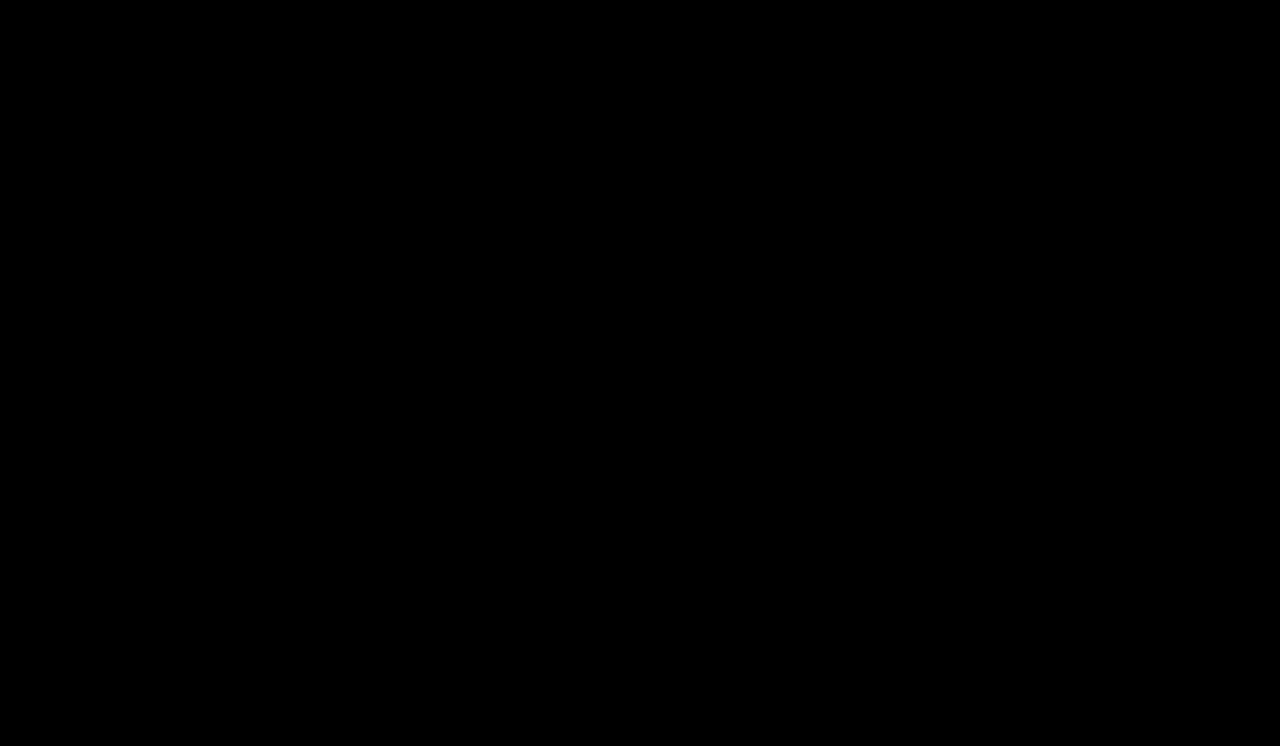
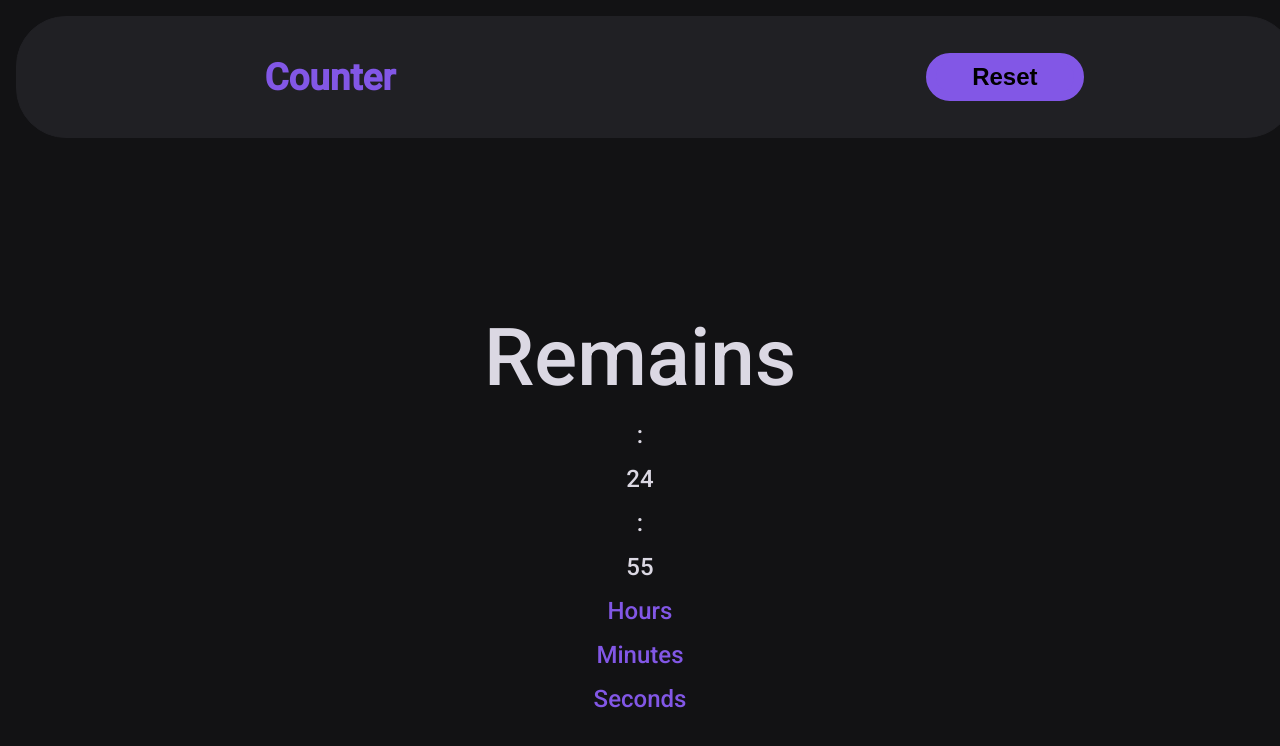
Before and after one commit to Sn0wye/counter-v2, a React (Vite) app: page /counter in a window 1280 px wide. Shown: the top 746 px of the page. Built offline with nearby package versions, Linux system fonts and the light colour scheme.

Commit message:
create navbar component

```diff
--- a/src/App.tsx
+++ b/src/App.tsx
@@ -1,5 +1,5 @@
-import Counter from "./pages/Counter"
-import Home from "./pages/Home"
+import Counter from "./components/Counter"
+import Home from "./components/Home"
 import { BrowserRouter as Router, Route, Switch } from 'react-router-dom';
 
 function App() {
@@ -12,7 +12,7 @@ function App() {
             <Route exact path="/" >
               <Home />
             </Route>
-            <Route path="/counter/:time">
+            <Route path="/counter">
               <Counter />
             </Route>
           </Switch>
--- /dev/null
+++ b/src/components/Counter.tsx
@@ -0,0 +1,46 @@
+import { useEffect, useState } from "react";
+import Navbar from "./Navbar";
+import '../styles/counter.css'
+
+
+function Counter() {
+
+  const INITIAL_TIME_IN_SECONDS = 25 * 60; //25 minutes need to change for the input value
+  const [secondsAmount, setSecondsAmount] = useState(INITIAL_TIME_IN_SECONDS);
+
+  const minutes = Math.floor(secondsAmount / 60);
+  const seconds = secondsAmount % 60;
+
+  useEffect(() => {
+    // console.log(time)
+  }, [])
+
+  useEffect(() => {
+    if (secondsAmount === 0) {
+      alert("Finished")
+      return;
+    }
+    setTimeout(() => {
+      setSecondsAmount(state => state - 1)
+    }, 1000)
+  }, [secondsAmount])
+
+  return (
+    <div className="Counter">
+      <Navbar />
+      <div className="container">
+        <label htmlFor="Remains" className="remains">Remains</label>
+        {/* <span className="digit">{String(hours).padStart(2, '0')}</span> */}
+        <span className="digit">:</span>
+        <span className="digit">{String(minutes).padStart(2, '0')}</span>
+        <span className="digit">:</span>
+        <span className="digit">{String(seconds).padStart(2, '0')}</span>
+        <span id="hour" className="text">Hours</span>
+        <span id="min" className="text">Minutes</span>
+        <span id="sec" className="text">Seconds</span>
+      </div>
+    </div>
+  )
+}
+
+export default Counter;
--- a/src/pages/Home.tsx
+++ b/src/components/Home.tsx
@@ -1,14 +1,16 @@
 import '../styles/base.css';
 import '../styles/home.css';
 import { Link } from 'react-router-dom'
-import { useEffect, useState } from 'react';
+import { useState } from 'react';
 
 const Home = () => {
 
   const [inputValue, setInputValue] = useState(false);
 
   const handleInput = ({ target }: any) => {
-    setInputValue(target.value);
+    if (target.value !== "00:00") {
+      setInputValue(target.value);
+    }
   }
 
   return (
@@ -22,7 +24,7 @@ const Home = () => {
           type="time"
           placeholder="00:00"
           className="timeInput" />
-        <Link to={`/counter/${inputValue}`}>
+        <Link to="/counter">
           <button
             disabled={!inputValue}
             className="startButton"
--- /dev/null
+++ b/src/components/Navbar.tsx
@@ -0,0 +1,15 @@
+import '../styles/base.css'
+import '../styles/navbar.css'
+
+function Navbar() {
+  return (
+    <div className="navbar">
+      <ul>
+        <li id="logo"><a href="/">Counter</a></li>
+        <li><button id="resetBtn">Reset</button></li>
+      </ul>
+    </div>
+  );
+}
+
+export default Navbar;
--- a/src/main.tsx
+++ b/src/main.tsx
@@ -1,7 +1,6 @@
 import React from 'react'
 import ReactDOM from 'react-dom'
 import App from './App'
-import Counter from './pages/Counter'
 
 ReactDOM.render(
   <React.StrictMode>
--- a/src/pages/Counter.tsx
+++ /dev/null
@@ -1,42 +0,0 @@
-import { useEffect, useState } from "react";
-import { Redirect, useParams } from "react-router-dom";
-
-
-function Counter() {
-
-  const { time }: any = useParams();
-
-  const INITIAL_TIME_IN_SECONDS = 25 * 60; //25 minutes
-  const [secondsAmount, setSecondsAmount] = useState(INITIAL_TIME_IN_SECONDS);
-
-  const minutes = Math.floor(secondsAmount / 60);
-  const seconds = secondsAmount % 60;
-
-  useEffect(() => {
-    console.log(time)
-  }, [])
-
-  useEffect(() => {
-    if (secondsAmount === 0) {
-      alert("Finished")
-      return;
-    }
-    setTimeout(() => {
-      setSecondsAmount(state => state - 1)
-    }, 1000)
-  }, [secondsAmount])
-
-  return (
-    <div className="Counter">
-      <span style={{
-        color: "white"
-      }
-      }>{time}</span>
-      <span>{String(minutes).padStart(2, '0')}</span>
-      <span>:</span>
-      <span>{String(seconds).padStart(2, '0')}</span>
-    </div>
-  )
-}
-
-export default Counter;
--- a/src/styles/base.css
+++ b/src/styles/base.css
@@ -8,9 +8,9 @@
 :root {
   font-size: 16px;
   font-family: 'Roboto';
-  --bg-color: #000;
-  --main-color: #aa14f0;
-  --secondary-color: #56565a;
+  --bg-color: #121214;
+  --main-color: #8257e6;
+  --secondary-color: #202024;
   --text-color: #dbd8e3;
 }
 
@@ -22,13 +22,14 @@ button {
   background-color: var(--main-color);
   color: black;
   border: 10px solid var(--main-color);
-  border-radius: 1.35rem;
-  font-size: 1.5rem;
+  border-radius: 1.35em;
+  font-size: 1.5em;
   font-weight: 600;
   cursor: pointer;
-  margin-top: 0.5rem;
-  height: 3.5rem;
-  width: 15rem;
+  margin-top: 0.5em;
+  height: 50%;
+  width: 100%;
+  margin: 1.5em;
 }
 
 h1 {
--- a/src/styles/counter.css
+++ b/src/styles/counter.css
@@ -1,76 +1,25 @@
-/* --- Navigation menu --- */
-nav {
-  height: 10vh;
-}
-nav ul {
+.Counter {
   display: flex;
-  align-items: center;
-  justify-content: space-around;
-  padding: 1rem 1rem;
-}
-#logo,
-a {
-  list-style: none;
-  text-decoration: none;
-  font-size: 2.3rem;
-  font-weight: bold;
-  color: var(--main-color);
-}
-
-.container {
-  display: grid;
-  grid-template-columns: repeat(3, 10rem);
-  grid-template-rows: repeat(3, 10rem);
-  grid-template-areas:
-    "remains remains remains"
-    "number number number"
-    "hour min sec";
-  gap: 1rem;
-  width: 100%;
-  justify-content: center;
+  flex-direction: column;
 }
 /* --- Remains --- */
-.container label {
-  color: var(--secondary-color);
+.container .remains {
+  color: var(--text-color);
   font-size: 5rem;
-  display: flex;
-  flex-direction: column;
-  justify-content: flex-end;
-  text-align: center;
-  grid-area: remains;
 }
 /* --- Numbers --- */
 .container .number {
   grid-area: number;
   color: var(--text-color);
-  display: flex;
-  flex-direction: column;
-  justify-content: flex-end;
   font-size: 7rem;
-  text-align: center;
+}
+/* --- Hours minutes and seconds digit --- */
+.container .digit {
+  color: var(--text-color);
+  font-size: 1.5rem;
 }
 /* --- Hours minutes and seconds text --- */
 .container .text {
   color: var(--main-color);
-  text-align: center;
   font-size: 1.5rem;
 }
-
-#hourNum {
-  grid-area: hourNum;
-}
-#minNum {
-  grid-area: minNum;
-}
-#secNum {
-  grid-area: secNum;
-}
-#hour {
-  grid-area: hour;
-}
-#min {
-  grid-area: min;
-}
-#sec {
-  grid-area: sec;
-}
--- /dev/null
+++ b/src/styles/navbar.css
@@ -0,0 +1,23 @@
+.navbar {
+  margin: 1em;
+  height: 10vh;
+  width: 100vw;
+}
+.navbar ul {
+  background-color: var(--secondary-color);
+  border: 1px solid var(--secondary-color);
+  border-radius: 50px;
+  list-style: none;
+  display: flex;
+  align-items: center;
+  justify-content: space-around;
+  padding: 0.5;
+}
+#logo,
+a {
+  list-style: none;
+  text-decoration: none;
+  font-size: 2.3rem;
+  font-weight: bold;
+  color: var(--main-color);
+}
```
